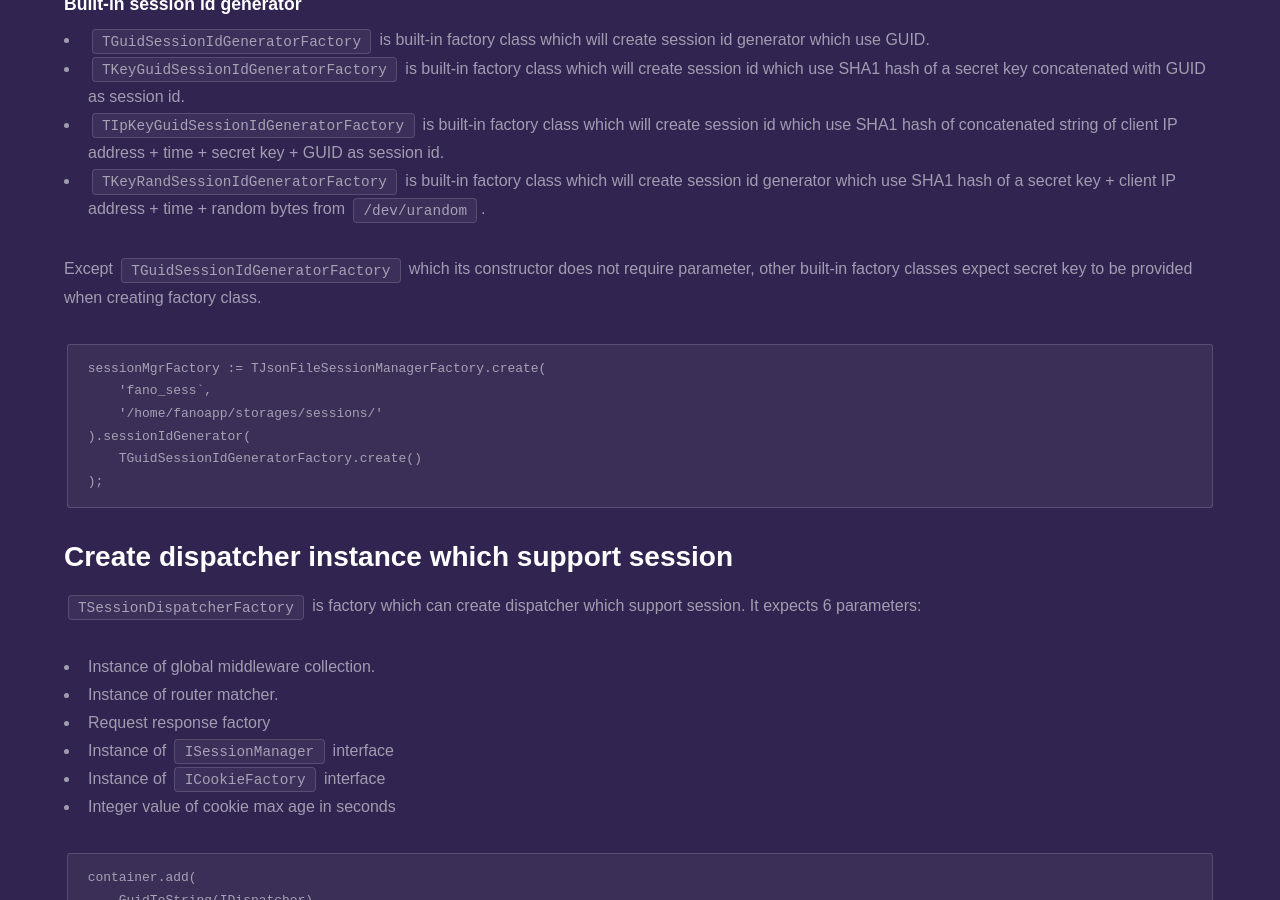
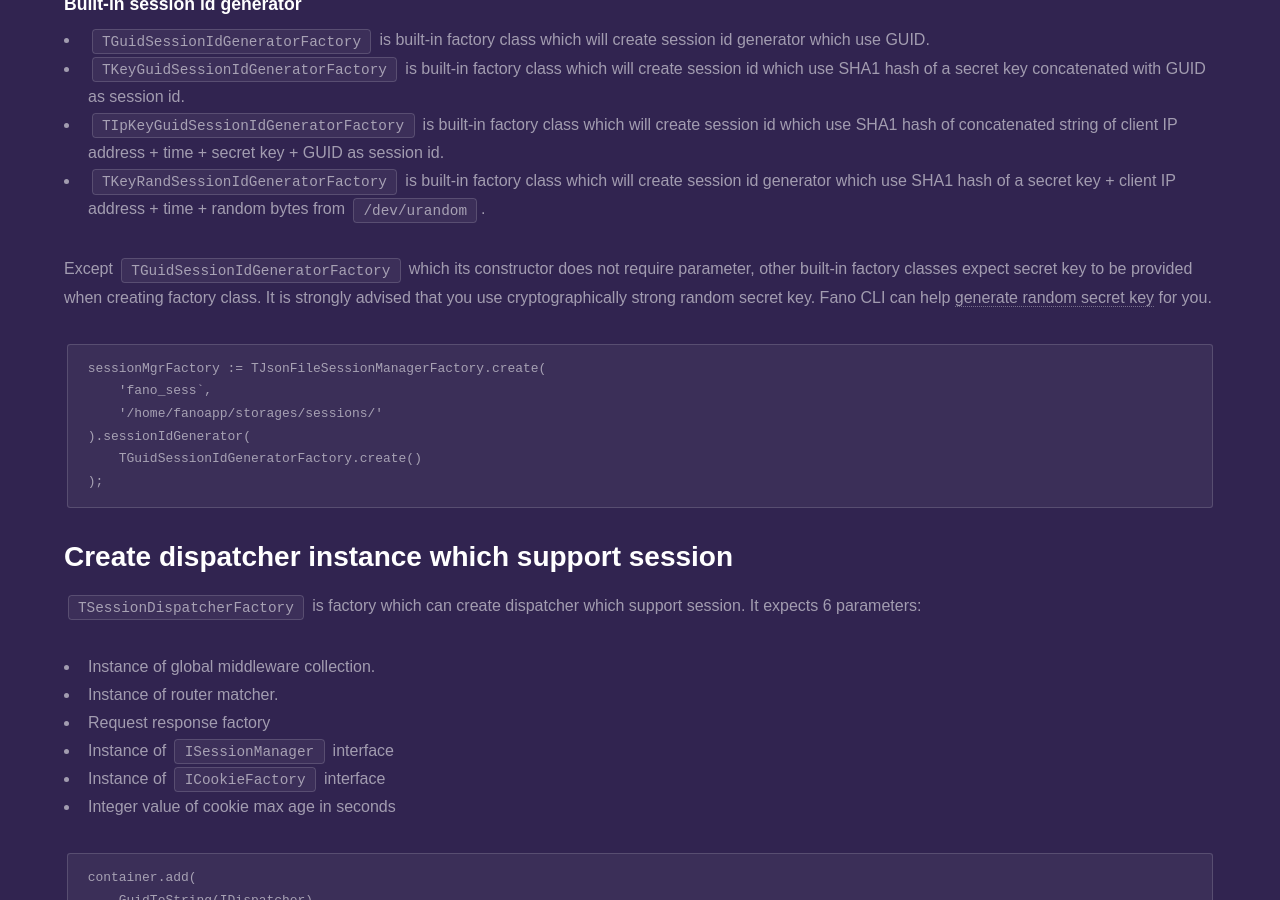
Before and after one commit to fanoframework/fanoframework.github.io, a Jekyll site: the page built from working-with-session/index.md, in a window 1280 px wide and 900 px high, scrolled down 3547 px. Built offline with Jekyll 4.4.1, drawn with Linux system fonts in a browser that asks for light colours; our own code applies the rules of GitHub Pages for plain Markdown files.

Commit message:
Add reference to generate random key

````diff
--- a/working-with-session/index.md
+++ b/working-with-session/index.md
@@ -127,6 +127,7 @@ If you need to implement your own session id generator, you need to implement `I
 - `TKeyRandSessionIdGeneratorFactory` is built-in factory class which will create session id generator which use SHA1 hash of a secret key + client IP address + time + random bytes from `/dev/urandom`.
 
 Except `TGuidSessionIdGeneratorFactory` which its constructor does not require parameter, other built-in factory classes expect secret key to be provided when creating factory class.
+It is strongly advised that you use cryptographically strong random secret key. Fano CLI can help [generate random secret key](/scaffolding-with-fano-cli#generate-random-key) for you.
 
 ```
 sessionMgrFactory := TJsonFileSessionManagerFactory.create(
````
